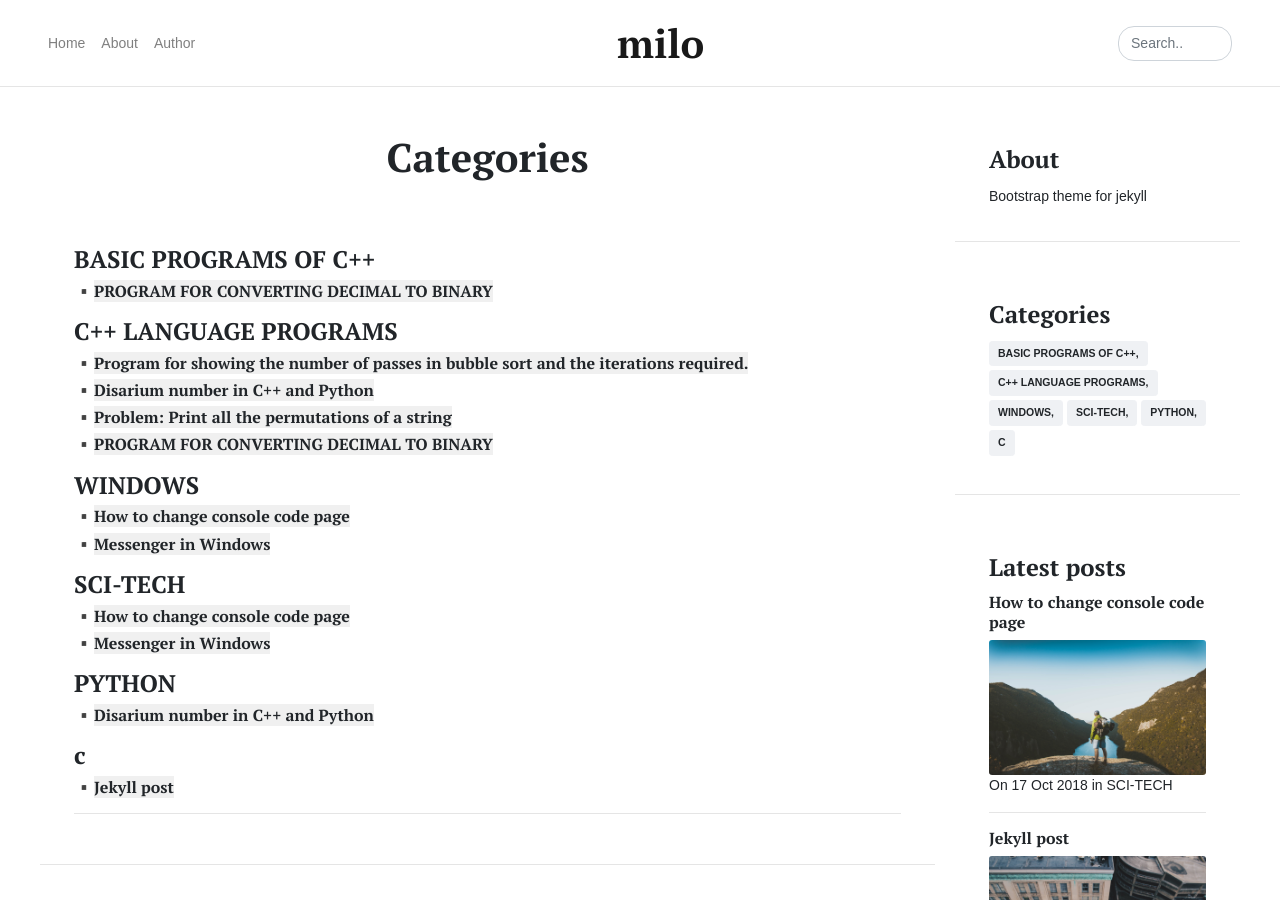
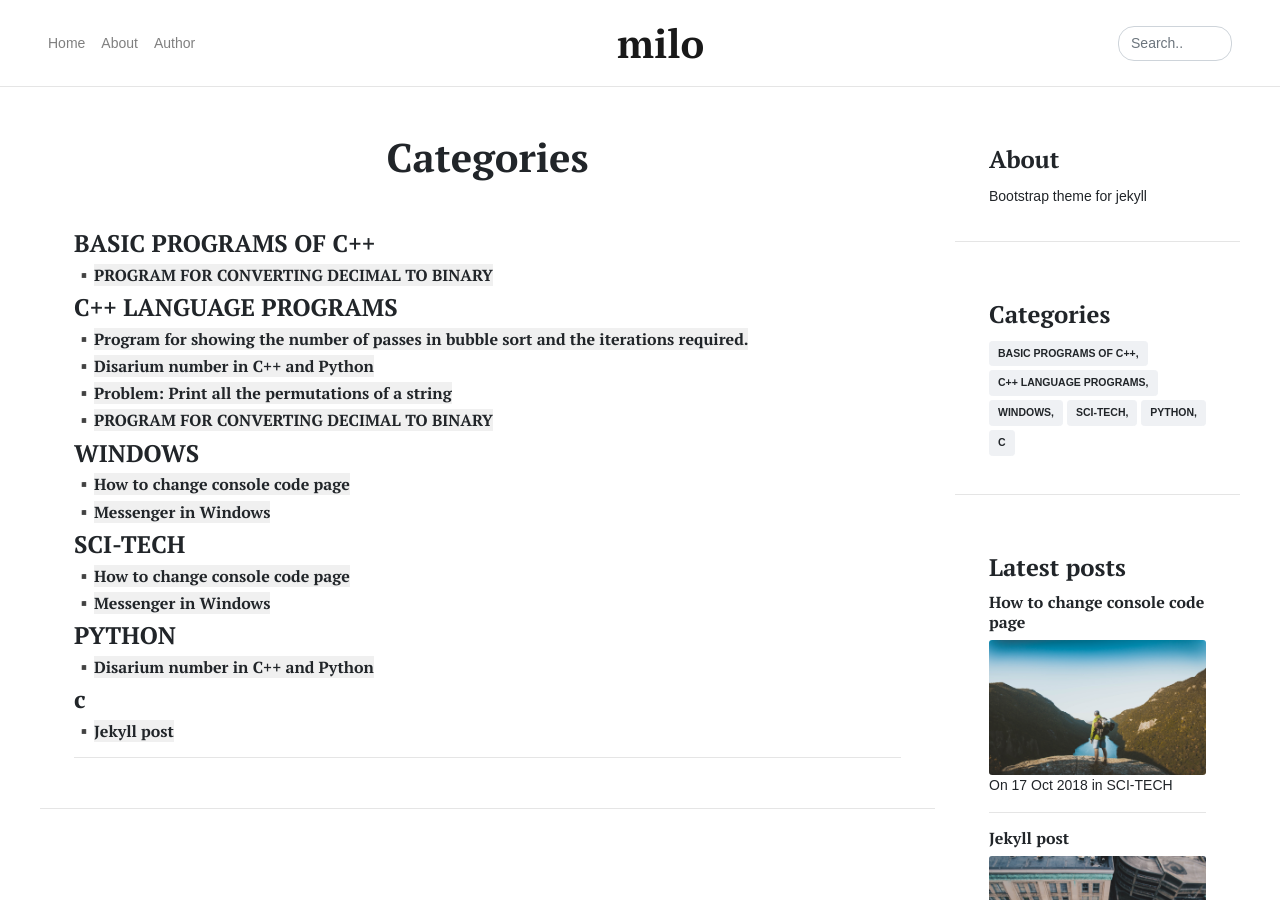
Before and after one commit to sharadcodes/jekyll-theme-milo, a Jekyll site: the page built from categories.md, in a window 1280 px wide and 900 px high. Built offline with Jekyll 4.4.1, drawn with Linux system fonts in a browser that asks for light colours; emoji names are drawn with the system emoji font; some web fonts are replaced.

Commit message:
Update categories.md

```diff
--- a/categories.md
+++ b/categories.md
@@ -8,13 +8,9 @@
 {% for category in site.categories %}
   <div class="archive-group">
     {% capture category_name %}{{ category | first }}{% endcapture %}
-    <div id="#{{ category_name | slugize }}"></div>
-    <p></p>
-
-    <h4 class="category-head">{{ category_name }}</h4>
-    <a name="{{ category_name | slugize }}"></a>
-    {% for post in site.categories[category_name] %}
-    <article class="archive-item">
+    <h4 class="category-head" id="{{ category_name | slugize }}">{{ category_name }}</h4>
+     {% for post in site.categories[category_name] %}
+       <article class="archive-item">
       <h6> :black_small_square:<a style="background-color:#F0F0F0; margin-bottom:2px;" href="{{ site.baseurl }}{{ post.url }}">{{post.title}}</a></h6>
     </article>
     {% endfor %}
```
